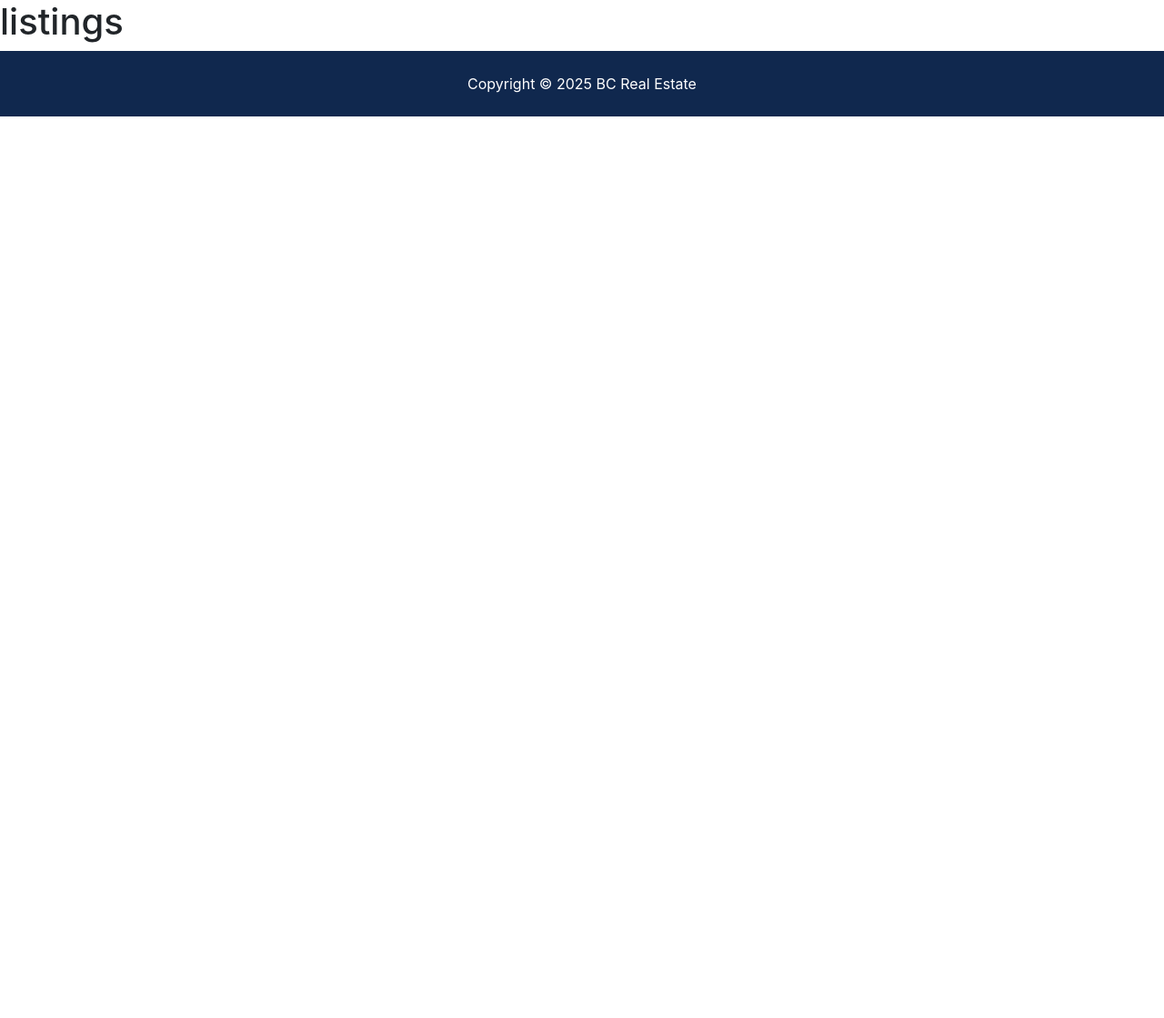
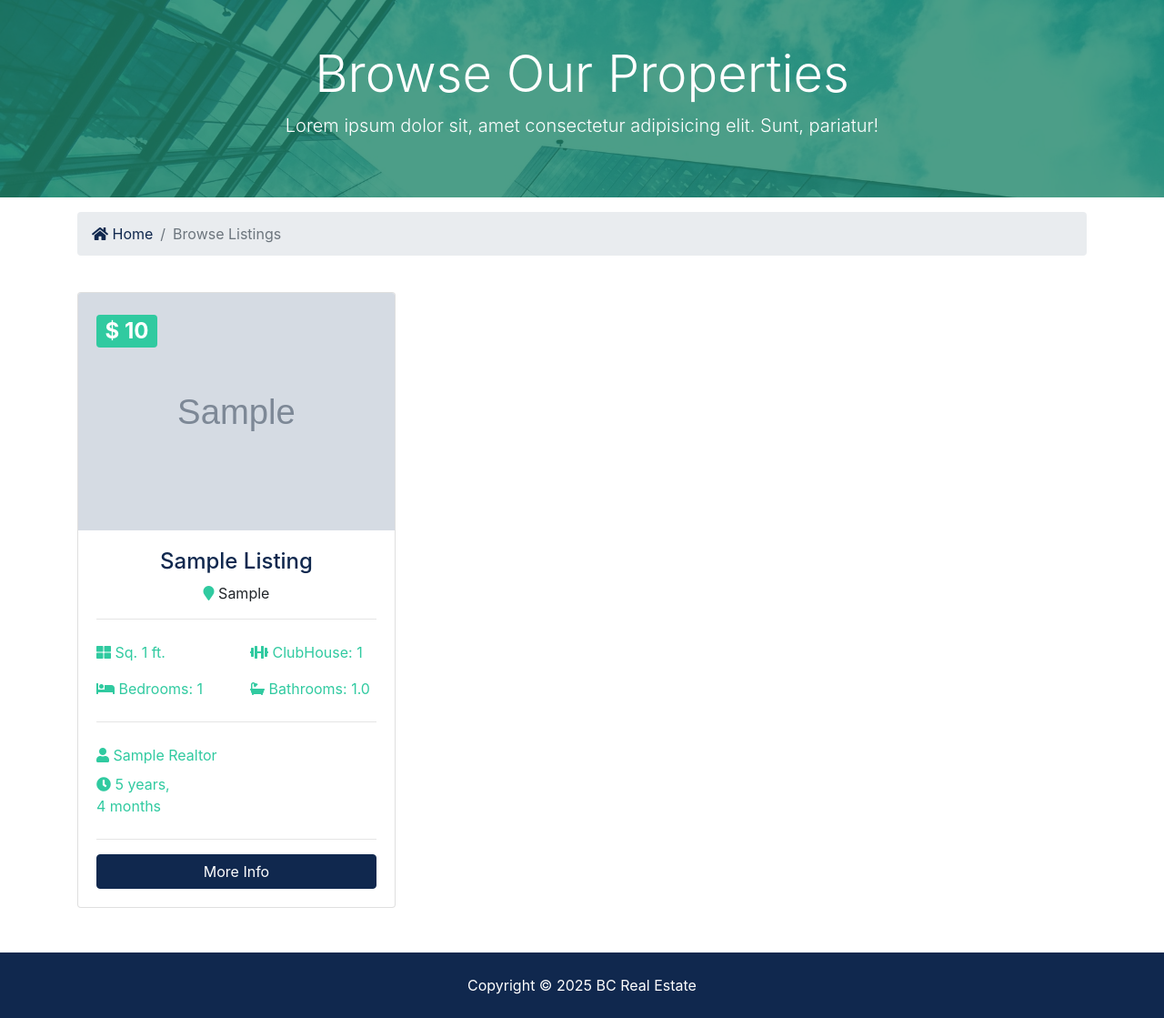
Before and after one commit to stevelam1998/erb, a Django app: page /listings/ in a window 1280 px wide. Shown: the part 164-1283 px from the top of the page at 91% size. Before the commit the page ends 292 px from the top, so only its background shows below. Run offline with Django 5.2, Linux system fonts and the light colour scheme; tables that the repository leaves empty hold one stand-in row (values such as "Sample post"); grey boxes marked "Sample" are stand-in pictures; some libraries are stand-ins or nearby versions.

Commit message:
Step 7: listings page

```diff
--- a/bcre/settings.py
+++ b/bcre/settings.py
@@ -39,6 +39,7 @@ INSTALLED_APPS = [
     'django.contrib.sessions',
     'django.contrib.messages',
     'django.contrib.staticfiles',
+    'django.contrib.humanize',
     "debug_toolbar",
     'pages.apps.PagesConfig',
     'listings.apps.ListingsConfig',
--- a/listings/views.py
+++ b/listings/views.py
@@ -1,8 +1,14 @@
 from django.shortcuts import render
-
+from listings.models import Listing
+from django.core.paginator import EmptyPage,PageNotAnInteger, Paginator
 # Create your views here.
 def index(request):
-    return render(request,'listings/listings.html')
+    listings = Listing.objects.all()
+    paginator = Paginator(listings,3)
+    page = request.GET.get('page')
+    paged_listings = paginator.get_page(page)
+    context = {"listings" : paged_listings}
+    return render(request,'listings/listings.html',context)
 
 def listing(request,listing_id):
     return render(request,'listings/listing.html')
--- a/templates/listings/listings.html
+++ b/templates/listings/listings.html
@@ -1,3 +1,149 @@
-{% extends "base.html" %} {% block content %}
-<h1>listings</h1>
+{% extends "base.html" %}
+{% load humanize %}
+{% block content %}
+
+
+    <!-- showcase-inner -->
+     <section id="showcase-inner" class="py-5 text-white">
+      <div class="container">
+        <div class="row text-center">
+          <div class="col-md-12">
+            <h1 class="display-4">Browse Our Properties</h1>
+            <p class="lead">
+              Lorem ipsum dolor sit, amet consectetur adipisicing elit. Sunt,
+              pariatur!
+            </p>
+          </div>
+        </div>
+      </div>
+    </section>
+
+    <!-- Breadcrumb -->
+    <section id="bc" class="mt-3">
+      <div class="container">
+        <nav aria-label="breadcrumb">
+          <ol class="breadcrumb">
+            <li class="breadcrumb-item">
+                                            {% comment %}  {% endcomment %}
+                <a href={% url "pages:index" %}> <i class="fas fa-home"></i> Home</a>
+            </li>
+            <li class="breadcrumb-item active">Browse Listings</li>
+          </ol>
+        </nav>
+      </div>
+    </section>
+
+    <!-- Listings -->
+    <section id="listings" class="py-4">
+      <div class="container">
+        <div class="row">
+            {% if listings %}
+            {% for listing in listings %}
+          <!-- Listing 1 -->
+          <div class="col-md-6 col-lg-4 mb-4">
+            <div class="card listing-preview">
+              <img
+                class="card-img-top"
+                src = {{listing.photo_main.url}}
+                alt=""
+              />
+     {% comment %} src="assets/img/homes/home-1.jpg" {% endcomment %}
+              <div class="card-img-overlay">
+                <h2>
+                  <span class="badge badge-secondary text-white"> $ {{listing.price | intword }}</span
+                </h2>
+              </div>
+              <div class="card-body">
+                <div class="listing-heading text-center">
+                  <h4 class="text-primary">{{listing.title | title}}</h4>
+                  <p>
+                    <i class="fas fa-map-marker text-secondary"></i> {{listing.district}}
+                  </p>
+                </div>
+                <hr />
+                <div class="row py-2 text-secondary">
+                  <div class="col-6">
+                    <i class="fas fa-th-large"></i> Sq. {{listing.sqrt | intcomma}} ft.
+                  </div>
+                  <div class="col-6">
+                    <i class="fas fa-dumbbell"></i> ClubHouse: {{listing.clubhouse}}
+                  </div>
+                </div>
+                <div class="row py-2 text-secondary">
+                  <div class="col-6">
+                    <i class="fas fa-bed"></i> Bedrooms: {{listing.bedrooms}}
+                  </div>
+                  <div class="col-6">
+                    <i class="fas fa-bath"></i> Bathrooms: {{listing.bathrooms}}
+                  </div>
+                </div>
+                <hr />
+                <div class="row py-2 text-secondary">
+                  <div class="col-12">
+                    <i class="fas fa-user"></i> {{listing.realtor | title}}
+                  </div>
+                </div>
+                <div class="row text-secondary pb-2">
+                  <div class="col-6">
+                    <i class="fas fa-clock"></i> {{listing.list_date | timesince}}
+                  </div>
+                </div>
+                <hr />
+                                         {% comment %}  {% endcomment %}
+                <a href={% url "listings:listing" listing.id %} class="btn btn-primary btn-block"
+                  >More Info</a
+                >
+              </div>
+            </div>
+          </div>
+
+          {% endfor %}
+          {% else %}
+          <div class="col-md-12">
+            <h2>No Listings available</h2>
+          </div>
+          {% endif %}
+        </div>
+{% comment %} pagination {% endcomment %}
+        <div class="row">
+          <div class="col-md-12">
+            {% if listings.has_other_pages %}
+            <ul class="pagination">
+              {% if listings.has_previous %}
+              <li class="page-item">
+                <a class="page-link" href="?page={{listings.previous_page_number}}">&laquo;</a>
+              </li>
+              {% else %}
+              <li class="page-item disabled">
+                <a class="page-link" href="#">&laquo;</a>
+              </li>
+              {% endif %}
+              {% for i in listings.paginator.page_range %}
+              {% if listings.number == i %}
+              <li class='page-item active'>
+                <a class="page-link"  >{{i}}</a>
+              </li>
+              {% else %}
+               <li class="page-item">
+                 <a class="page-link" href ="?page={{i}}">{{i}}</a>
+              </li>
+              {% endif %}
+              {% endfor %}
+
+              {% if listings.has_next %}
+              <li class="page-item">
+                <a class="page-link" href="?page={{listings.next_page_number}}">&raquo;</a>
+              </li>
+              {% else %}
+              <li class="page-item disabled">
+                <a class="page-link" href="#">&raquo;</a>
+              </li>
+              {% endif %}
+            </ul>
+            {% endif %}
+          </div>
+        </div>
+      </div>
+    </section>
+
 {% endblock content %}
```
